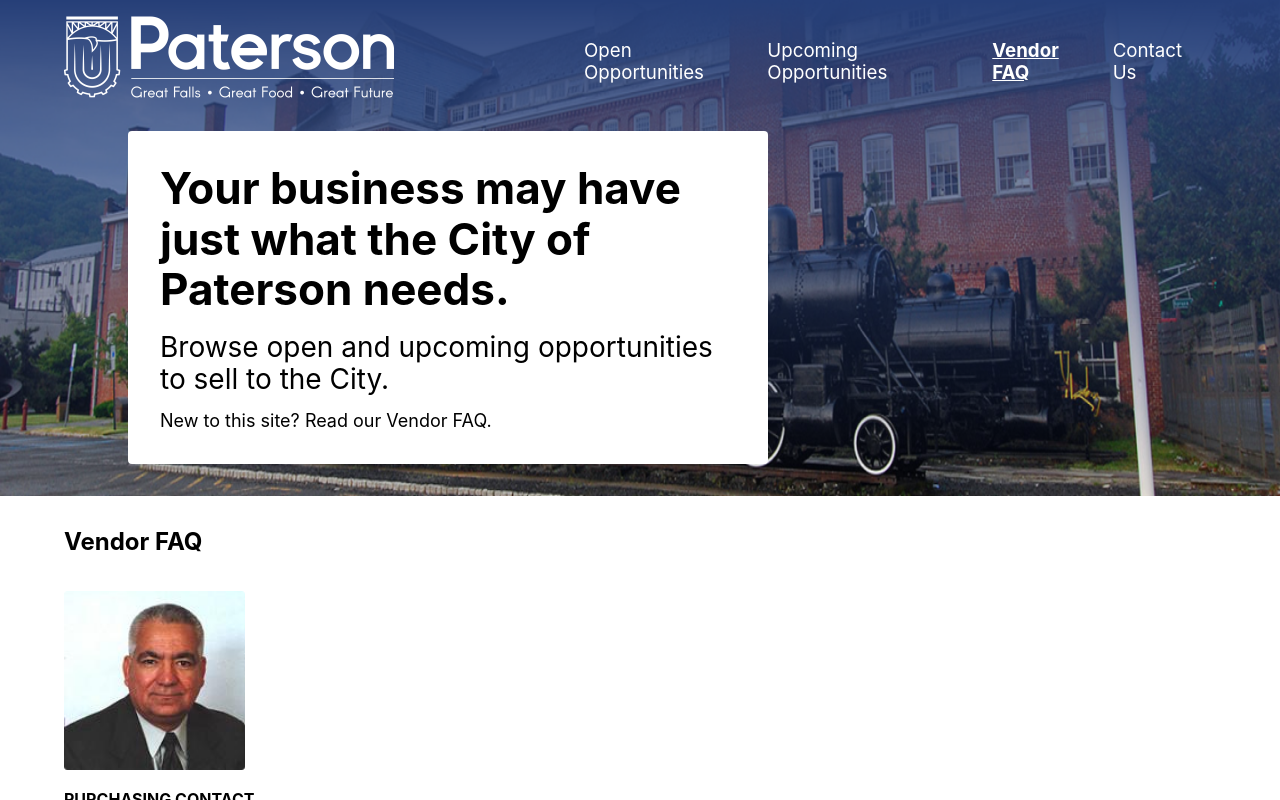
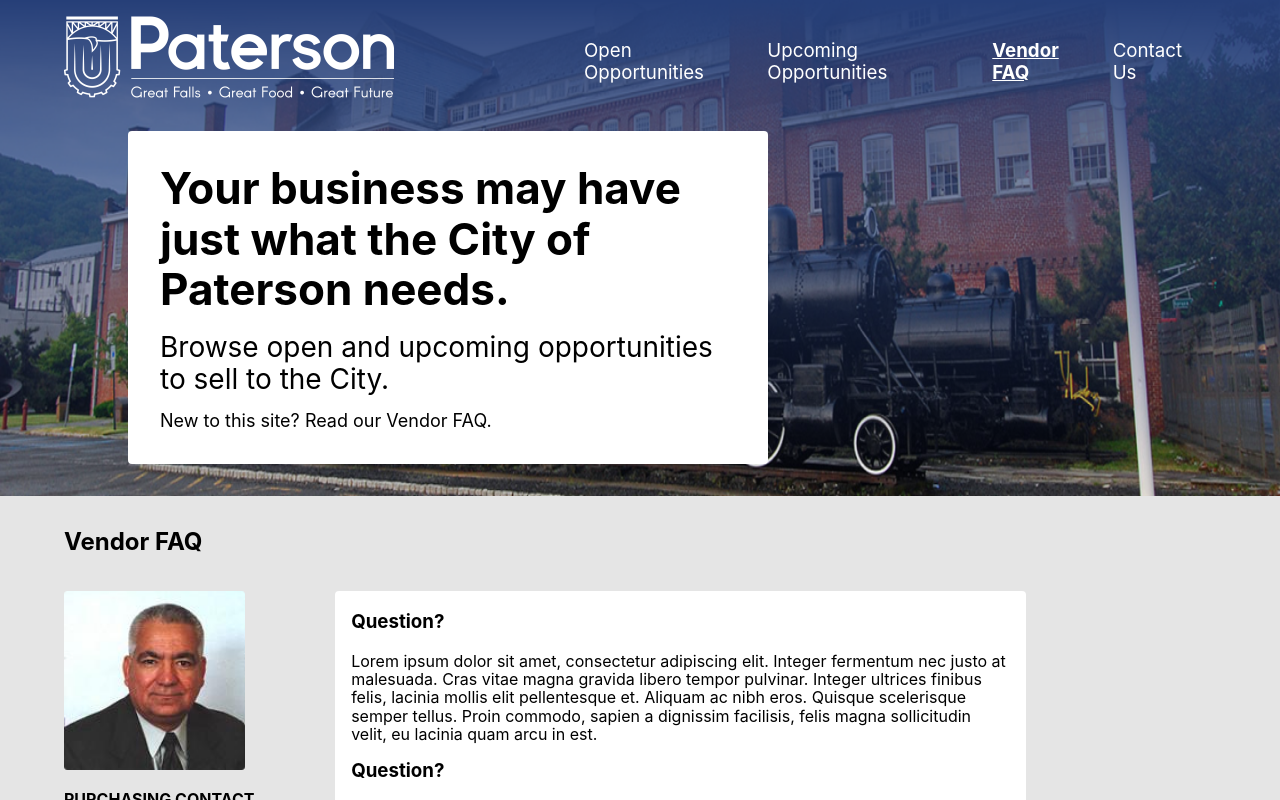
Before and after one commit to datnguyenner/paterson, a React (Create React App) app: page / in a window 1280 px wide. Both pictures are taken after a click on the element "Vendor FAQ". Shown: the top 800 px of the page. Built offline with nearby package versions, Linux system fonts and the light colour scheme.

Commit message:
Add vendor info

```diff
--- a/src/App.js
+++ b/src/App.js
@@ -11,7 +11,7 @@
   const [selectedTab, setSelectedTab] = useState('open');
 
   return (
-    <div className='center vh-100'>
+    <div className='center' style={{backgroundColor:'#E5E5E5'}}>
       <div
         className='vw-100'
         style={{
--- a/src/Vendor.js
+++ b/src/Vendor.js
@@ -3,13 +3,14 @@
 const Vendor = () => {
 
   return (
-    <div className='ml5-l mr5-l ml2 mr2' style={{ height: '55%' }}>
+    <div className='ml5-l mr5-l ml2 mr2'>
       <h2 className='mt4 fw7'>Vendor FAQ</h2>
-      <div>
+      <div className='flex flex-row flex-wrap'>
         <div>
           <img src={harry} className='img mt3' alt='' style={{ width: '181px', height: '179px'}}/>
           <div className='mt3' style={{ fontSize: '16px', fontWeight: 'bold' }}>PURCHASING CONTACT</div>
-          <div style={{ fontSize: '16px'}}>Harry M. Cevallos, QPA, R.P.P.S Purchasing Agent</div>
+          <div style={{ fontSize: '16px'}}>Harry M. Cevallos, QPA, R.P.P.S</div>
+          <div style={{ fontSize: '16px'}}>Purchasing Agent</div>
           <div className='mt3' style={{ fontSize: '16px', fontWeight: 'bold' }}>Phone</div>
           <div className='mt1' style={{ fontSize: '16px'}}>(973) 321-1340</div>
           <div className='mt2' style={{ fontSize: '16px', fontWeight: 'bold' }}>Fax</div>
@@ -28,6 +29,16 @@
           <div className='mt1'>Paterson, NJ 07505</div>
           <div className='mt1 pointer underline'>Get Directions</div>
         </div>
+        <div className='w-60-l w-100 pa3 bg-white mt3 ml4-l br2'>
+          <h3 className='mt1'>Question?</h3>
+          <p>Lorem ipsum dolor sit amet, consectetur adipiscing elit. Integer fermentum nec justo at malesuada. Cras vitae magna gravida libero tempor pulvinar. Integer ultrices finibus felis, lacinia mollis elit pellentesque et. Aliquam ac nibh eros. Quisque scelerisque semper tellus. Proin commodo, sapien a dignissim facilisis, felis magna sollicitudin velit, eu lacinia quam arcu in est. </p>
+          <h3 className='mt1'>Question?</h3>
+          <p>Lorem ipsum dolor sit amet, consectetur adipiscing elit. Integer fermentum nec justo at malesuada. Cras vitae magna gravida libero tempor pulvinar. Integer ultrices finibus felis, lacinia mollis elit pellentesque et. Aliquam ac nibh eros. Quisque scelerisque semper tellus. Proin commodo, sapien a dignissim facilisis, felis magna sollicitudin velit, eu lacinia quam arcu in est. </p>
+          <h3 className='mt1'>How do I find opportunities with the city?</h3>
+          <div className='mt2 dark-blue underline'>View Open Opportunities</div>
+          <div className='mt2 dark-blue underline'>View Upcoming Opportunities</div>
+        </div>
+
       </div>
   </div>
   );
```
Also changed, not shown: 1 other file (tests, documents, lock files or other folders).
